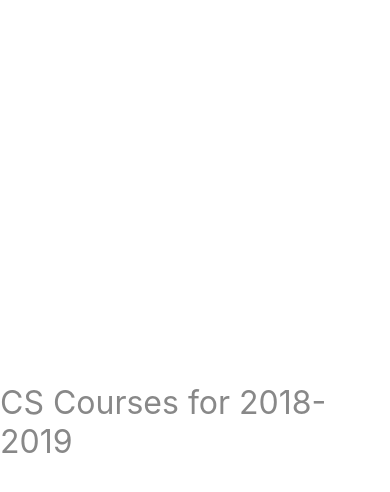
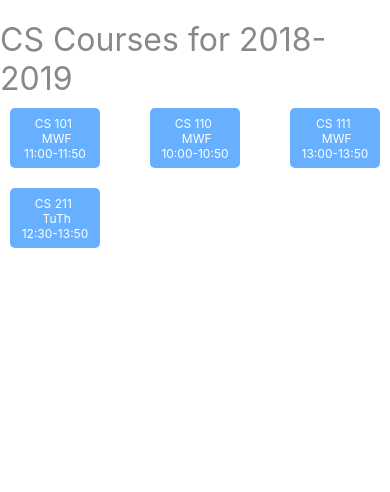
Before and after one commit to Zhihan1996/Scheduler, a React Native app: screen / in a window 390 px wide. Shown: the top 492 px of the page. Built offline with nearby package versions, Linux system fonts and the light colour scheme.

Commit message:
add course list

```diff
--- a/App.js
+++ b/App.js
@@ -1,15 +1,63 @@
 import React from 'react';
-import { StyleSheet, Text, View } from 'react-native';
+import { StyleSheet, Text, View, TouchableOpacity, SafeAreaView, ScrollView } from 'react-native';
+
 
 const schedule = {
-  title: "CS Courses for 2018-2019"
+  "title": "CS Courses for 2018-2019",
+  "courses": [
+    {
+      "id": "F101",
+      "title": "Computer Science: Concepts, Philosophy, and Connections",
+      "meets": "MWF 11:00-11:50"
+    },
+    {
+      "id": "F110",
+      "title": "Intro Programming for non-majors",
+      "meets": "MWF 10:00-10:50"
+    },
+    {
+      "id": "F111",
+      "title": "Fundamentals of Computer Programming I",
+      "meets": "MWF 13:00-13:50"
+    },
+    {
+      "id": "F211",
+      "title": "Fundamentals of Computer Programming II",
+      "meets": "TuTh 12:30-13:50"
+    }
+  ]
 };
+
+const Banner = ({title}) => (
+  <Text style={styles.bannerStyle}>{title}</Text>
+)
+
+const CourseList = ({courses}) => (
+  <ScrollView>
+    <View style={styles.courseList}>
+      {courses.map(course => <Course key={course.id} course={course} />)}
+    </View>
+  </ScrollView>
+)
+
+const getCourseNumber = course => (
+  course.id.slice(1)
+);
+
+const Course = ({course}) => (
+  <TouchableOpacity style={styles.courseButton}>
+    <Text style={styles.courseText}>
+      {`CS ${getCourseNumber(course)} \n ${course.meets}`}
+    </Text>
+  </TouchableOpacity>
+);
 
 const App = () => {
   return (
-    <View style={styles.container}>
-      <Text style={styles.bannerStyle}>{schedule.title}</Text>
-    </View>
+    <SafeAreaView style={styles.container}>
+      <Banner title={schedule.title} />
+      <CourseList courses={schedule.courses} />
+    </SafeAreaView>
   );
 }
 
@@ -18,11 +66,35 @@ const styles = StyleSheet.create({
     flex: 1,
     alignItems: 'center',
     justifyContent: 'center',
+    paddingTop: 20,
   },
   bannerStyle: {
     color: '#888',
     fontSize: 32,
-  }
+  },
+  courseList: {
+    flex: 1,
+    flexDirection: 'row',
+    flexWrap: 'wrap',
+    alignItems: 'center',
+    justifyContent: 'space-between',
+  },
+  courseButton: {
+    borderRadius: 5,
+    justifyContent: 'center',
+    alignItems: 'center',
+    margin: 10,
+    height: 60,
+    padding: 10,
+    minWidth: 90,
+    maxWidth: 90,
+    backgroundColor: '#66b0ff',
+  },
+  courseText:{
+    color: '#fff',
+    fontSize: 12,
+    textAlign: 'center',
+  },
 });
 
 export default App;
```
